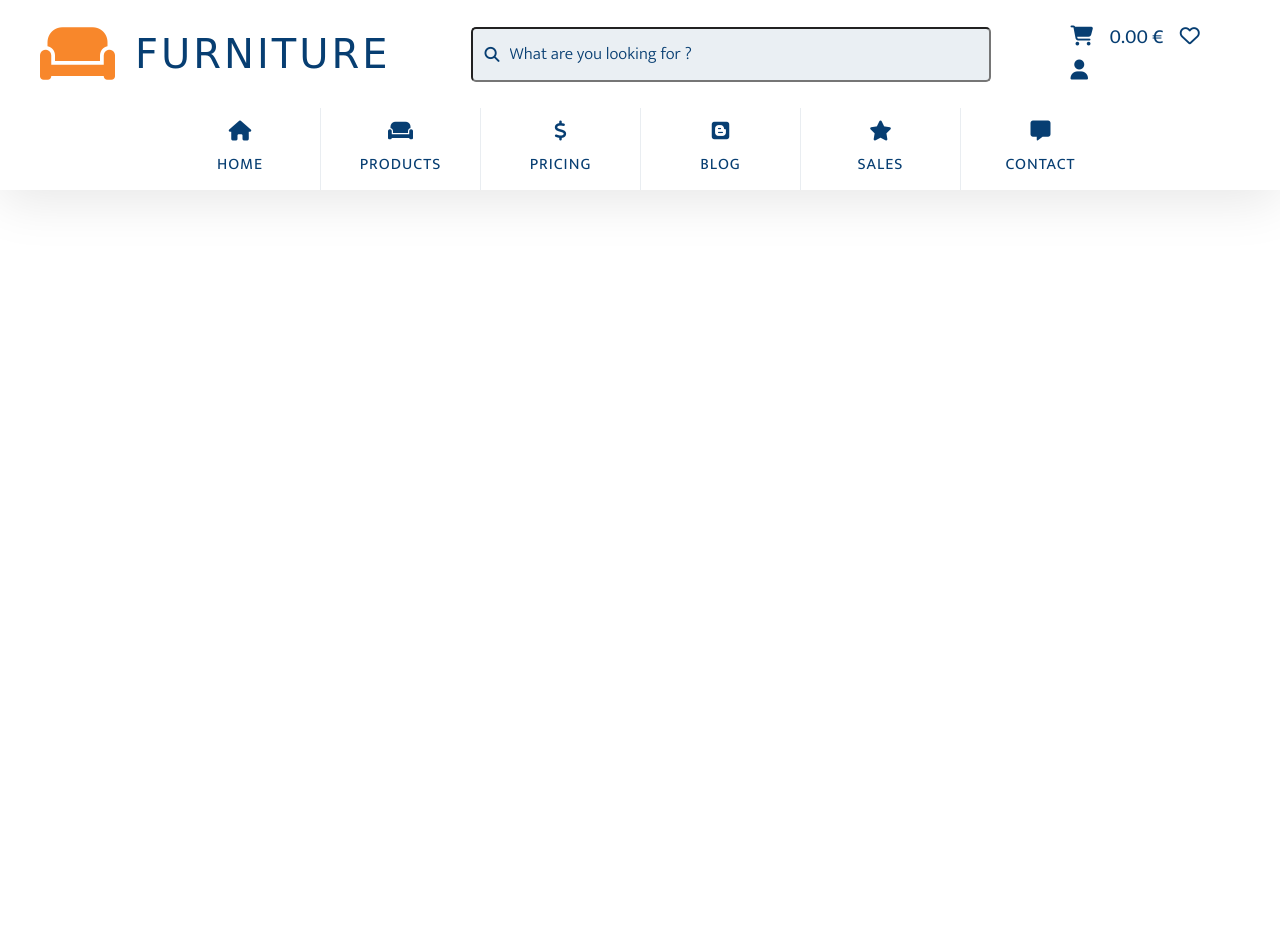
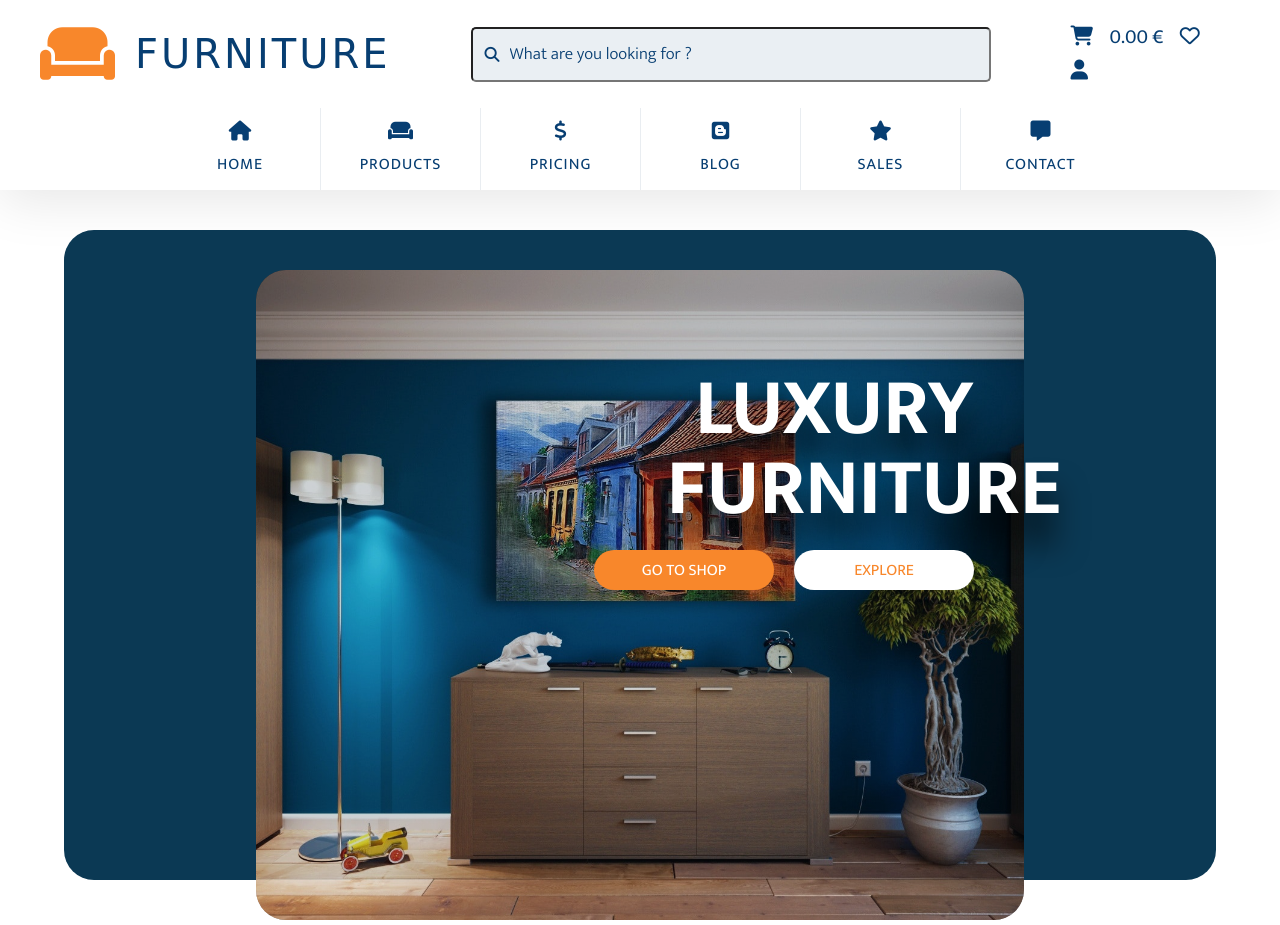
Before and after one commit to Rudolph79/Furnitures-Website, a plain HTML site: page index.html in a window 1280 px wide. Before the commit the page ends 800 px from the top, so only its background shows below. Drawn offline with Linux system fonts and the light colour scheme; a web font is replaced by a local one.

Commit message:
Landing Part

```diff
--- a/index.html
+++ b/index.html
@@ -61,8 +61,12 @@
         <!-- End of Navbar -->
         <!-- Landing -->
         <section class="landing">
-            <div class="landing-bg">
-
+            <div class="landing-bg"></div>
+            <div class="banner">
+                <img src="./images/banner-img.jpg" alt="banner" class="banner-img" />
+                <h1 class="banner-heading">LUXURY FURNITURE</h1>
+                <button class="banner-btn banner-btn-1">GO TO SHOP</button>
+                <button class="banner-btn banner-btn-2">EXPLORE</button>
             </div>
         </section>
         <!-- End of Landing -->
--- a/style.css
+++ b/style.css
@@ -122,3 +122,86 @@ html {
 .nav-list div:nth-child(1) {
     border: none;
 }
+
+/* Landing */
+.landing {
+    width: 100%;
+    height: 90vh;
+    position: relative;
+}
+
+.landing-bg {
+    position: absolute;
+    top: 4rem;
+    left: 50%;
+    transform: translateX(-50%);
+    width: 90%;
+    height: 65rem;
+    background-color: #0b3954;
+    border-radius: 3rem;
+}
+
+.banner {
+    width: 60%;
+    height: 65rem;
+    position: absolute;
+    top: 8rem;
+    left: 50%;
+    transform: translateX(-50%);
+    background-image: linear-gradient(rgba(0, 0, 0, .5), rgba(0, 0, 0, .5));
+    border-radius: 3rem;
+}
+
+.banner-img {
+    width: 100%;
+    height: 100%;
+    object-fit: cover;
+    border-radius: 3rem;
+    opacity: .8;
+}
+
+.banner-heading {
+    position: absolute;
+    top: 10rem;
+    right: 5rem;
+    font-size: 8rem;
+    color: #fff;
+    width: 40%;
+    line-height: 1;
+    text-align: right;
+    text-shadow: 0 3rem 3rem rgba(0, 0, 0, .8);
+}
+
+.banner-btn {
+    position: absolute;
+    top: 28rem;
+    width: 18rem;
+    height: 4rem;
+    border: none;
+    border-radius: 3rem;
+    font-size: 1.6rem;
+    cursor: pointer;
+    transition: all .3s;
+}
+
+.banner-btn-1 {
+    right: 25rem;
+    background-color: #f8872b;
+    color: #fff;
+}
+
+.banner-btn-1:hover {
+    background-color: #fff;
+    color: #f8872b;
+}
+
+.banner-btn-2 {
+    right: 5rem;
+    background-color: #fff;
+    color: #f8872b;
+}
+
+.banner-btn-2:hover {
+    background-color: #f8872b;
+    color: #fff;
+}
```
